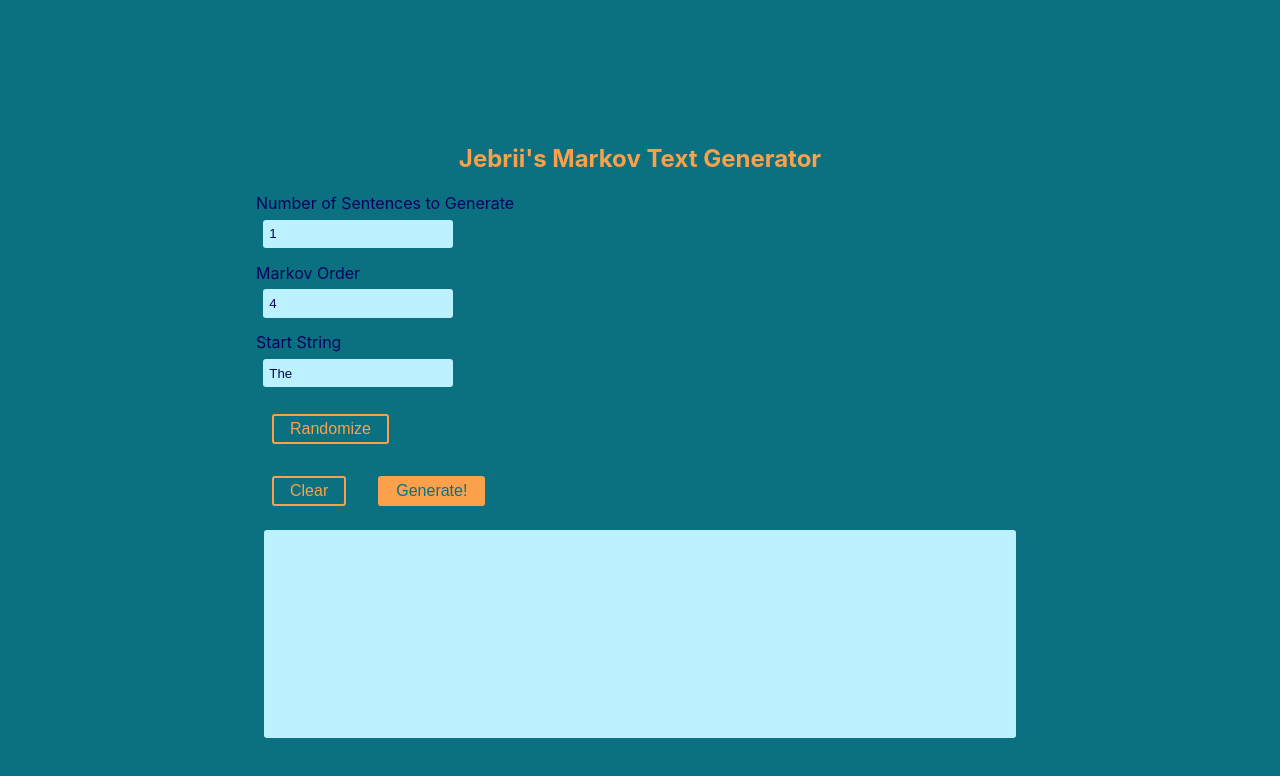
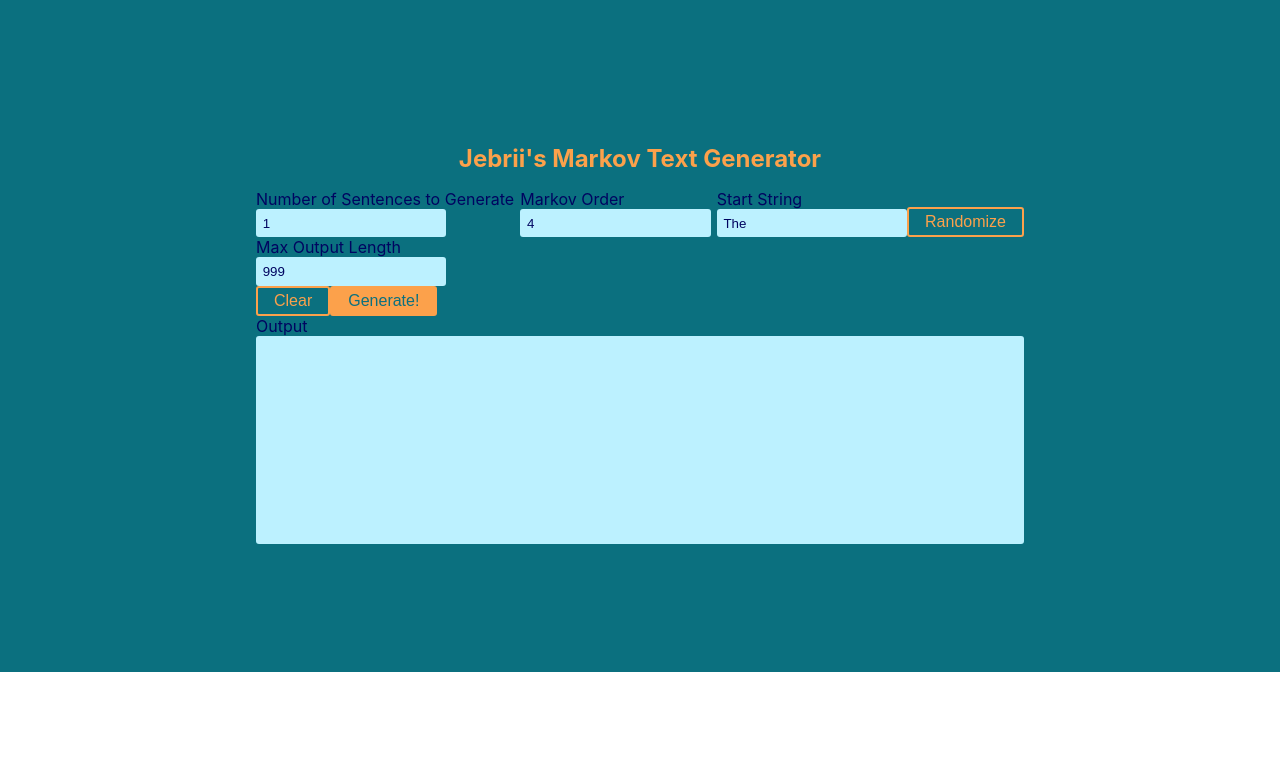
Before and after one commit to jebrii/markov-text-gen, a React (Create React App) app: page / in a window 1280 px wide. Shown: the top 776 px of the page. Built offline with nearby package versions, Linux system fonts and the light colour scheme.

Commit message:
Added last fields; simplified styling for now

```diff
--- a/src/components/App.js
+++ b/src/components/App.js
@@ -3,18 +3,14 @@ import React, { useEffect, useState } from 'react'
 import SampleTextAdder from './SampleTextAdder'
 
 import { generateRandomStartString, generateText } from '../utils/generateText'
-import { Button, TextInput, Dropdown, Header, colors, TextRegion } from './Common'
+import { Button, TextInput, Header, colors, TextRegion, Typography } from './Common'
 
 const App = () => {
   // == State ==
   const [numSentences, setNumSentences] = useState('1')
-  console.log("🚀 ~ file: App.js ~ line 11 ~ App ~ numSentences", numSentences)
   const [markovOrder, setMarkovOrder] = useState('4')
-  console.log("🚀 ~ file: App.js ~ line 13 ~ App ~ markovOrder", markovOrder)
   const [sampleTexts, setSampleTexts] = useState([])
-  console.log("🚀 ~ file: App.js ~ line 15 ~ App ~ sampleTexts", sampleTexts)
   const [startString, setStartString] = useState('The ')
-  console.log("🚀 ~ file: App.js ~ line 17 ~ App ~ startString", startString)
   const [maxLength, setMaxLength] = useState(999)
   const [generatedText, setGeneratedText] = useState('')
 
@@ -63,6 +59,10 @@ const App = () => {
           value={markovOrder}
           onChange={(e) => setMarkovOrder(e.target.value)}
         /> {/* TODO: Hoverable here to explain markov order*/}
+        <div style={{
+          display: 'flex',
+          alignItems: 'flex-end'
+        }}>
           <TextInput
             label="Start String"
             value={startString}
@@ -71,6 +71,12 @@ const App = () => {
           <Button
             onClick={generateStartString}
           >Randomize</Button>
+        </div>
+        <TextInput
+          label="Max Output Length"
+          value={maxLength}
+          onChange={(e) => setMaxLength(e.target.value)}
+        />
 
       </div>
       <div>
@@ -83,7 +89,7 @@ const App = () => {
             primary
           >Generate!</Button>
         </div>
-
+        <Typography>Output</Typography>
         <TextRegion>{generatedText}</TextRegion>
       </div>
     </div>
@@ -97,7 +103,9 @@ const styles = {
     diplay: 'flex'
   },
   optionsContainer: {
-
+    display: 'flex',
+    flexFlow: 'row wrap',
+    justifyContent: 'space-between'
   },
   textGenButtonContainer: {
 
--- a/src/components/Common.js
+++ b/src/components/Common.js
@@ -15,7 +15,6 @@ const styles = {
   textInputContainer: {
     diplay: 'flex',
     flexFlow: 'column nowrap',
-    padding: '4px 0'
 
   },
   textInputLabel: {
@@ -43,7 +42,6 @@ export const Button = styled.button`
   background: ${props => props.primary ? colors.primary : colors.background};
   color: ${props => props.primary ? colors.background : colors.primary};
   font-size: 1em;
-  margin: 1em;
   padding: 0.25em 1em;
   border: 2px solid ${colors.primary};
   border-radius: 3px;
@@ -70,7 +68,6 @@ export const TextInput = ({
 
 const Input = styled.input`
   padding: 0.5em;
-  margin: 0.5em;
   min-width: 160px;
   color: ${props => props.textColor || colors.text};
   background: ${colors.secondary};
@@ -90,7 +87,6 @@ export const Dropdown = styled.select`
 
 export const TextRegion = styled.div`
   padding: 0.5em;
-  margin: 0.5em;
   min-height: ${props => props.minHeight ?? '12em'};
   color: ${props => props.textColor || colors.text};
   background: ${colors.secondary};
```
Lines whose indentation alone changed are shown as unchanged.
